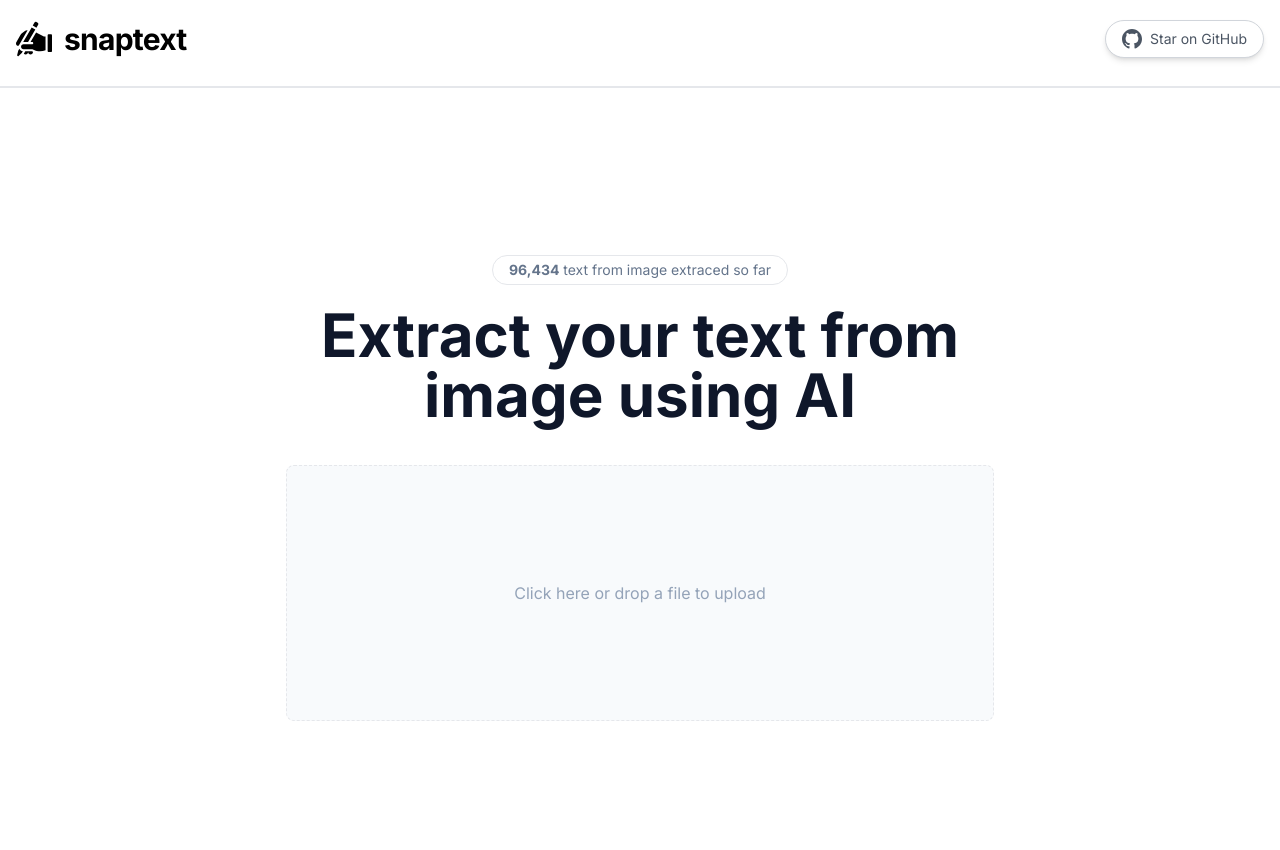
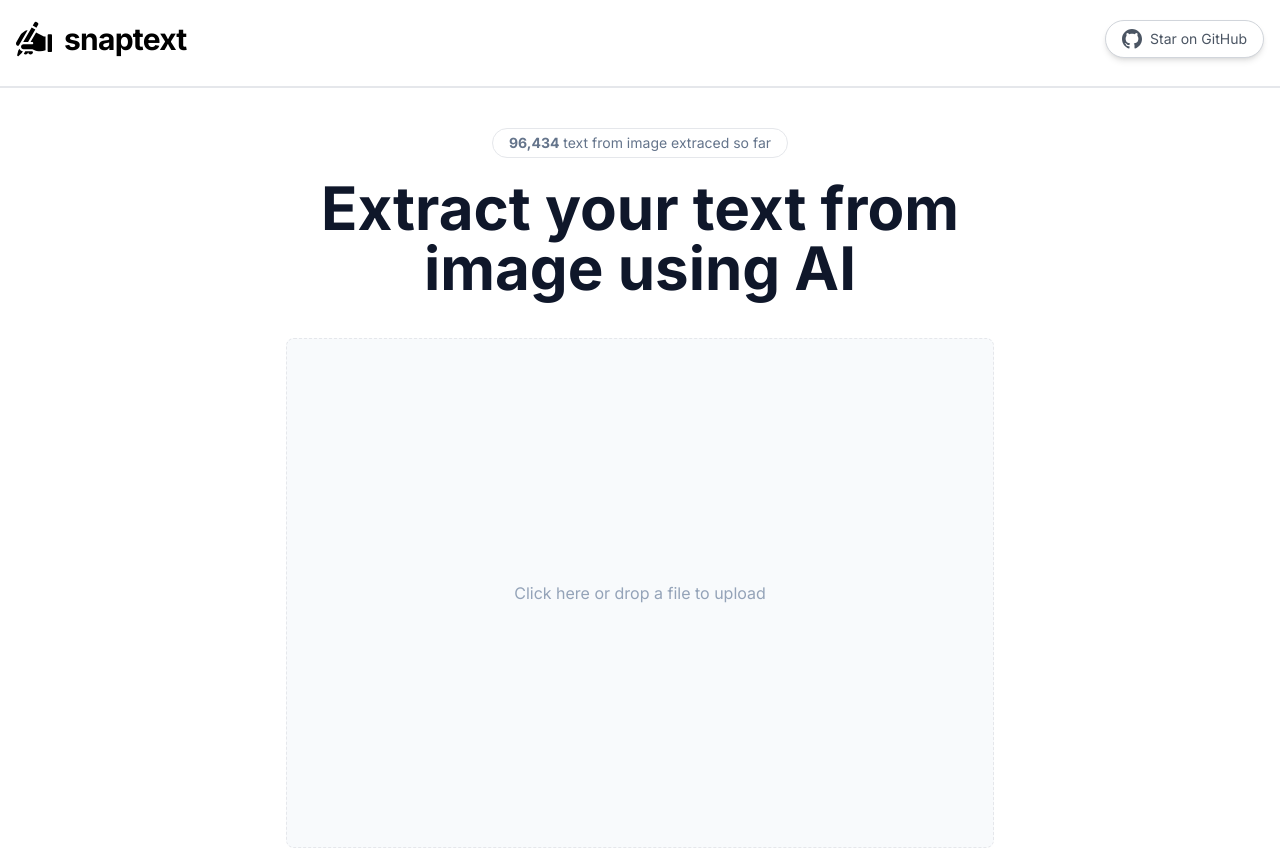
Before and after one commit to abdtriedcoding/snaptext, a Next.js app: page / in a window 1280 px wide. Shown: the top 850 px of the page. Built offline with nearby package versions, Linux system fonts and the light colour scheme.

Commit message:
refactor image dropdown

```diff
--- a/app/layout.tsx
+++ b/app/layout.tsx
@@ -20,7 +20,7 @@ export default function RootLayout({
     <html lang="en">
       <body className={inter.className}>
         <Header />
-        <main className="flex flex-1 w-full flex-col items-center justify-center text-center px-4 h-full">
+        <main className="flex flex-1 w-full flex-col items-center justify-center text-center px-4 h-full py-10">
           {children}
         </main>
         <Footer />
--- a/components/image-dropzone.tsx
+++ b/components/image-dropzone.tsx
@@ -1,16 +1,21 @@
 "use client";
 
 import clsx from "clsx";
+import Image from "next/image";
 import { useState } from "react";
+import { toBase64 } from "@/lib";
 import DropzoneComponent from "react-dropzone";
 
 export default function ImageDropzone() {
   const [loading, setLoading] = useState(false);
+  const [blobURL, setBlobURL] = useState<string | null>(null);
 
-  const onDrop = async (acceptedFiles: File[]) => {
-    if (!acceptedFiles || loading) return;
-    const firstFile = acceptedFiles[0];
-    console.log(firstFile);
+  const onDrop = async (acceptedFile: File[]) => {
+    if (!acceptedFile || loading) return;
+    const file = acceptedFile[0];
+    const base64 = await toBase64(file);
+    setBlobURL(URL.createObjectURL(file));
+    console.log(file);
   };
 
   return (
@@ -21,7 +26,7 @@ export default function ImageDropzone() {
             <div
               {...getRootProps()}
               className={clsx(
-                "max-w-[708px] w-full mt-10 h-64 flex justify-center items-center p-5 border border-dashed rounded-lg text-center cursor-pointer",
+                "max-w-[708px] h-[396px] object-cover relative group select-none grow w-full mt-10 flex justify-center items-center p-5 border border-dashed rounded-lg text-center cursor-pointer",
                 isDragActive
                   ? "bg-[#035ffe] text-white animate-pulse"
                   : "bg-slate-100/50 dark:bg-slate=800/80 text-slate-400",
@@ -29,9 +34,21 @@ export default function ImageDropzone() {
               )}
             >
               <input {...getInputProps({ multiple: false })} />
-              {!isDragActive && "Click here or drop a file to upload"}
-              {isDragActive && !isDragReject && "Drop to upload this file!"}
-              {isDragReject && "File type not accepted, sorry!!"}
+              {blobURL ? (
+                <Image
+                  src={blobURL}
+                  layout="fill"
+                  objectFit="cover"
+                  unoptimized
+                  alt="Uploaded image"
+                />
+              ) : (
+                <>
+                  {!isDragActive && "Click here or drop a file to upload"}
+                  {isDragActive && !isDragReject && "Drop to upload this file!"}
+                  {isDragReject && "File type not accepted, sorry!!"}
+                </>
+              )}
             </div>
           </>
         );
--- /dev/null
+++ b/lib/index.ts
@@ -0,0 +1,11 @@
+export function toBase64(file: File | Blob): Promise<string> {
+  return new Promise((resolve, reject) => {
+    const reader = new FileReader();
+    reader.readAsDataURL(file);
+    reader.onload = () => {
+      if (typeof reader.result !== "string") return;
+      resolve(reader.result);
+    };
+    reader.onerror = (error) => reject(error);
+  });
+}
```
